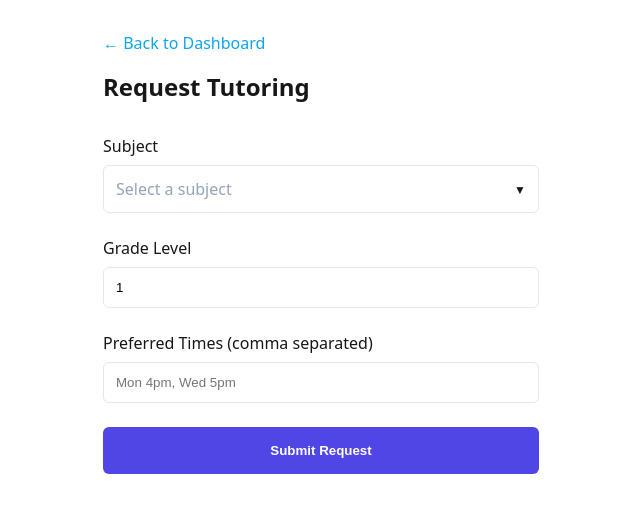
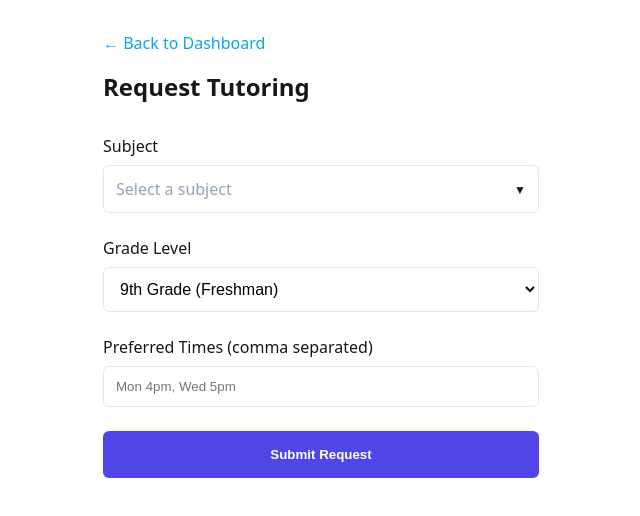
Before and after one commit to DeepD99/Tutoring-Web-App, a Next.js app: page /request in a window 1280 px wide. Shown: the top 516 px of the page, without its empty margins (319-959 px from the left). Built offline with nearby package versions, Linux system fonts and the light colour scheme.

Commit message:
feat: restrict grade levels to 9-12 with Freshman-Senior labels

```diff
--- a/src/app/request/page.tsx
+++ b/src/app/request/page.tsx
@@ -25,19 +25,26 @@ const SUBJECTS = [
     "U.S. Government", "U.S. History", "Web Design", "Web Development", "World History"
 ];
 
+const GRADES = [
+    { value: 9, label: "9th Grade (Freshman)" },
+    { value: 10, label: "10th Grade (Sophomore)" },
+    { value: 11, label: "11th Grade (Junior)" },
+    { value: 12, label: "12th Grade (Senior)" },
+];
+
 export default function RequestTutoringPage() {
     const router = useRouter();
     const [formData, setFormData] = useState({
         subject: '',
-        gradeLevel: 1,
+        gradeLevel: 9,
         preferredTimes: '',
     });
     const [searchQuery, setSearchQuery] = useState('');
-    const [showDropdown, setShowDropdown] = useState(false);
+    const [showSubjectDropdown, setShowSubjectDropdown] = useState(false);
     const [loading, setLoading] = useState(false);
     const [error, setError] = useState('');
 
-    const dropdownRef = useRef<HTMLDivElement>(null);
+    const subjectDropdownRef = useRef<HTMLDivElement>(null);
 
     const filteredSubjects = useMemo(() => {
         if (!searchQuery) return SUBJECTS;
@@ -46,8 +53,8 @@ export default function RequestTutoringPage() {
 
     useEffect(() => {
         function handleClickOutside(event: MouseEvent) {
-            if (dropdownRef.current && !dropdownRef.current.contains(event.target as Node)) {
-                setShowDropdown(false);
+            if (subjectDropdownRef.current && !subjectDropdownRef.current.contains(event.target as Node)) {
+                setShowSubjectDropdown(false);
             }
         }
         document.addEventListener("mousedown", handleClickOutside);
@@ -95,10 +102,10 @@ export default function RequestTutoringPage() {
             <h1 style={{ fontSize: '1.5rem', fontWeight: 'bold', marginBottom: '2rem' }}>Request Tutoring</h1>
 
             <form onSubmit={handleSubmit} style={{ display: 'flex', flexDirection: 'column', gap: '1.5rem' }}>
-                <div style={{ position: 'relative' }} ref={dropdownRef}>
+                <div style={{ position: 'relative' }} ref={subjectDropdownRef}>
                     <label style={{ display: 'block', marginBottom: '0.5rem', fontWeight: '500' }}>Subject</label>
                     <div
-                        onClick={() => setShowDropdown(!showDropdown)}
+                        onClick={() => setShowSubjectDropdown(!showSubjectDropdown)}
                         style={{
                             width: '100%',
                             padding: '0.75rem',
@@ -117,7 +124,7 @@ export default function RequestTutoringPage() {
                         <span style={{ fontSize: '0.75rem' }}>▼</span>
                     </div>
 
-                    {showDropdown && (
+                    {showSubjectDropdown && (
                         <div style={{
                             position: 'absolute',
                             top: '100%',
@@ -157,7 +164,7 @@ export default function RequestTutoringPage() {
                                             key={subject}
                                             onClick={() => {
                                                 setFormData({ ...formData, subject });
-                                                setShowDropdown(false);
+                                                setShowSubjectDropdown(false);
                                                 setSearchQuery('');
                                             }}
                                             style={{
@@ -186,15 +193,25 @@ export default function RequestTutoringPage() {
 
                 <div>
                     <label style={{ display: 'block', marginBottom: '0.5rem', fontWeight: '500' }}>Grade Level</label>
-                    <input
-                        required
-                        type="number"
-                        min="1"
-                        max="12"
+                    <select
                         value={formData.gradeLevel}
                         onChange={(e) => setFormData({ ...formData, gradeLevel: Number(e.target.value) })}
-                        style={{ width: '100%', padding: '0.75rem', borderRadius: '6px', border: '1px solid #e2e8f0' }}
-                    />
+                        style={{
+                            width: '100%',
+                            padding: '0.75rem',
+                            borderRadius: '6px',
+                            border: '1px solid #e2e8f0',
+                            backgroundColor: 'white',
+                            fontSize: '1rem',
+                            outline: 'none'
+                        }}
+                    >
+                        {GRADES.map(grade => (
+                            <option key={grade.value} value={grade.value}>
+                                {grade.label}
+                            </option>
+                        ))}
+                    </select>
                 </div>
 
                 <div>
```
